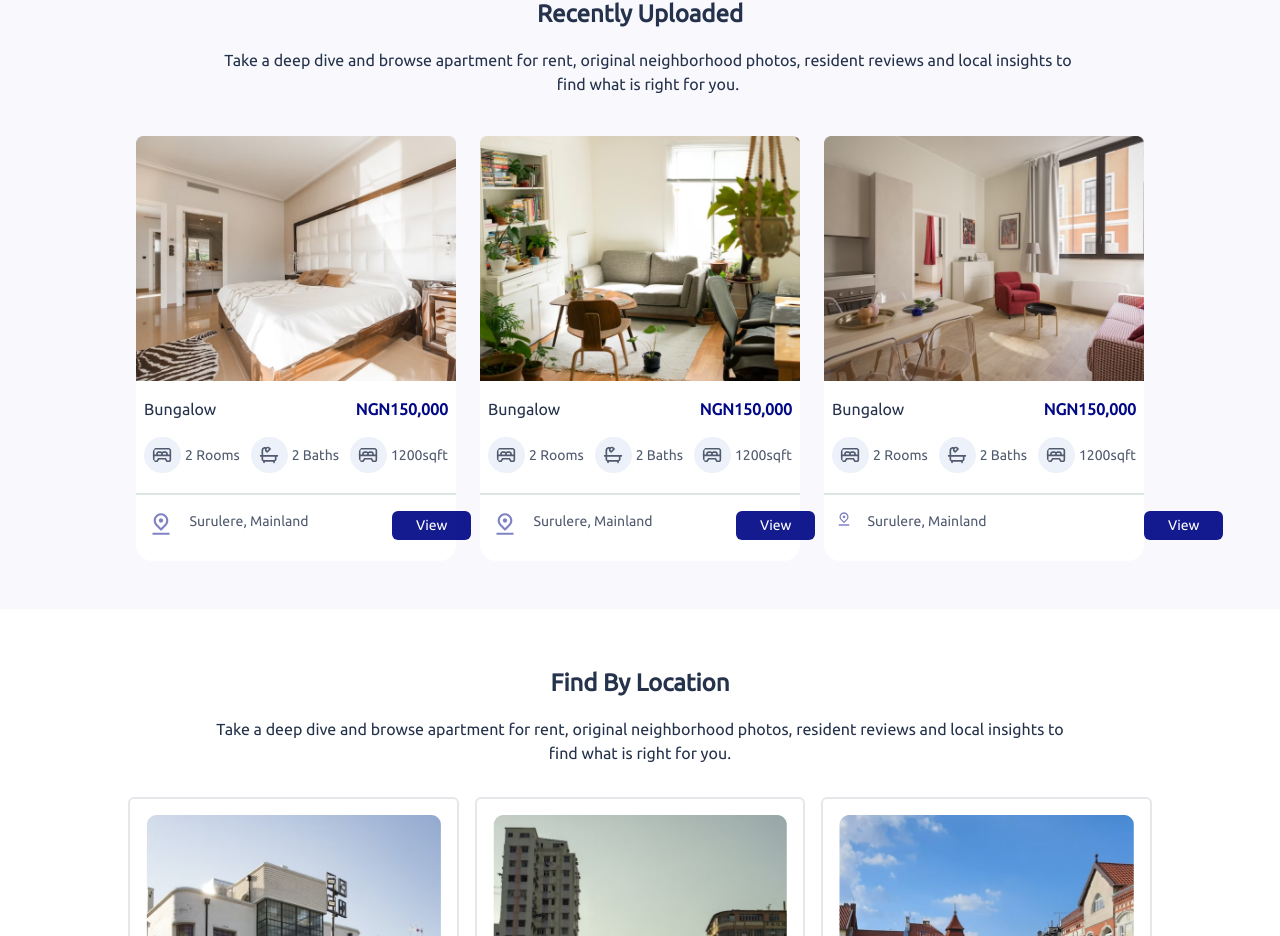
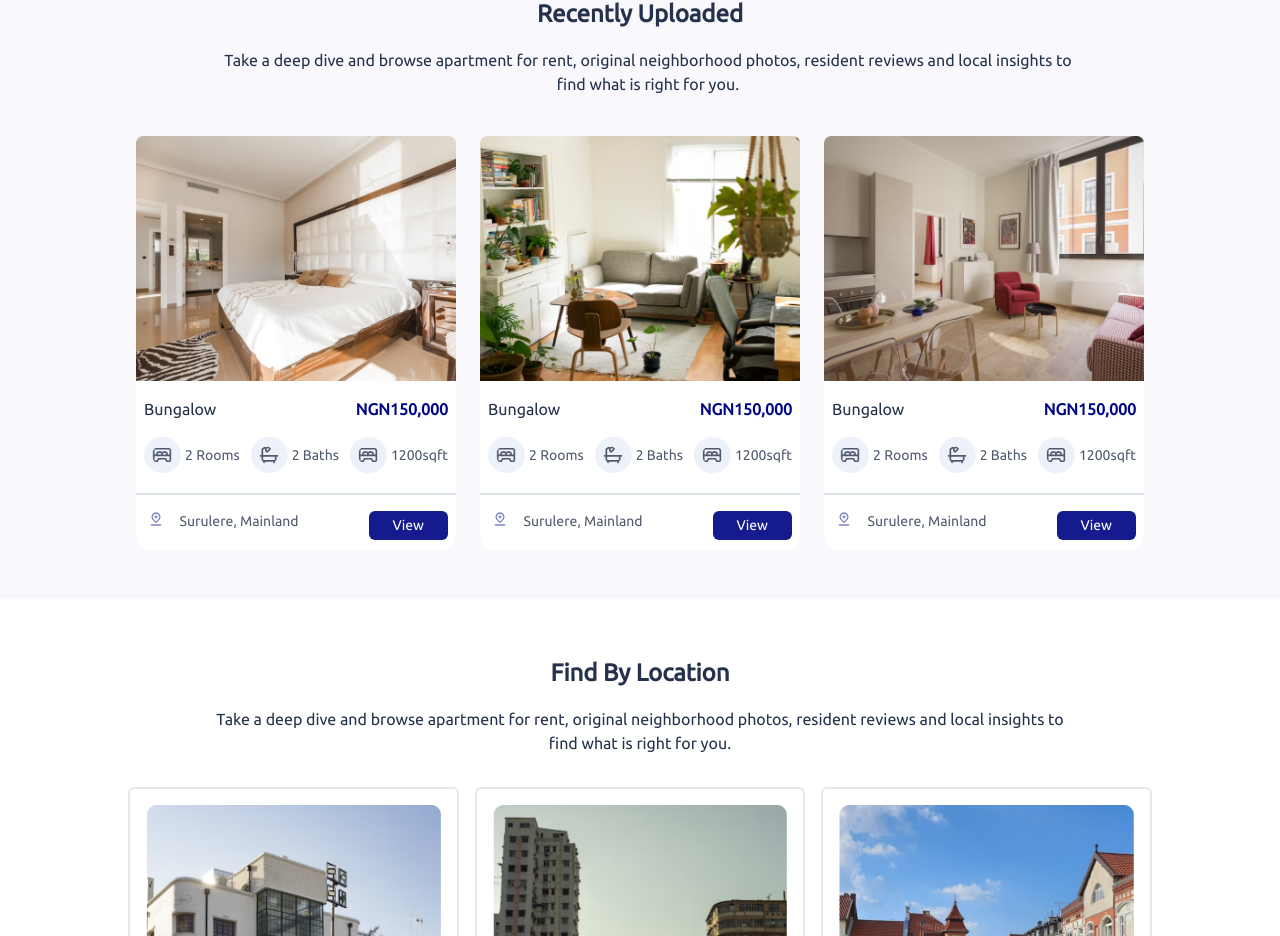
Before and after one commit to lazynerd-studios/Co-Habit-Landing, a React (Vite) app: page / in a window 1280 px wide. Shown: the part 1539-2475 px from the top of the page. Built offline with nearby package versions, Linux system fonts and the light colour scheme.

Commit message:
Update Home.jsx

```diff
--- a/src/Components/Home/Home.jsx
+++ b/src/Components/Home/Home.jsx
@@ -263,7 +263,9 @@ const Home = () => {
 
               {/* wider screen */}
               {/* <div className="laptop:flex tablet:flex hidden gap-4"> */}
-              <div className="laptop:grid tablet:mx-4 laptop:mx-0 tablet:grid laptop:grid-cols-3 grid-cols-1 tablet:grid-cols-2 tablet:gap-6 laptop:gap-6 ">
+              {/* {slides.map((item, index) => ( */}
+              <div key={index}
+                className="laptop:grid tablet:mx-4 laptop:mx-0 tablet:grid laptop:grid-cols-3 grid-cols-1 tablet:grid-cols-2 tablet:gap-6 laptop:gap-6 ">
                 {/* 01 */}
                 <div className="slide bg-white p-0 rounded-[1rem] mb-4">
                   <img src={Bungalow1} className=" w-full" alt="bungalow-1" />
@@ -299,16 +301,20 @@ const Home = () => {
                     </span>
                   </span>
 
-                  <img src={Line} className="mt-5 mb-4" alt="line" />
+                  <img src={Line} className="mt-5 mb-4 w-full" alt="line" />
 
+                  <span className="flex justify-between mr-2">
                     <span className="flex">
-                    <img src={LocationPin} className="pb-6 ml-3 laptop:w-[8%] tablet:w-[6%] w-[6%] opacity-50" alt="location-pin" />
+                      <img src={LocationPin} className="pb-6 ml-3 laptop:w-[8%] tablet:w-[6%] w-[12%] opacity-50" alt="location-pin" />
                       <p className="text-[#515B6F] ml-4 text-[0.875rem] font-normal">
                         {currentSlide.area}
                       </p>
-                    <a className="inline-block absolute cursor-pointer px-6 py-1 rounded-md border-none normal-case font-normal ml-[14.8rem] laptop:ml-[16rem] hover:bg-[#010886] bg-[#010886eb]  text-[white] text-[0.875rem]">
+                    </span>
+                    <span>
+                      <a className="inline-block cursor-pointer px-6 py-1 rounded-md border-none normal-case font-normal ml-[rem] laptop:ml-[rem] hover:bg-[#010886] bg-[#010886eb]  text-[white] text-[0.875rem]">
                         View
                       </a>
+                    </span>
                   </span>
                 </div>
                 {/* end of 01 */}
@@ -348,16 +354,20 @@ const Home = () => {
                     </span>
                   </span>
 
-                  <img src={Line} className="mt-5 mb-4" alt="line" />
+                  <img src={Line} className="mt-5 mb-4 w-full" alt="line" />
 
+                  <span className="flex justify-between mr-2">
                     <span className="flex">
-                    <img src={LocationPin} className="pb-6 ml-3 laptop:w-[8%] tablet:w-[6%] w-[6%] opacity-50" alt="location-pin" />
+                      <img src={LocationPin} className="pb-6 ml-3 laptop:w-[8%] tablet:w-[6%] w-[12%] opacity-50" alt="location-pin" />
                       <p className="text-[#515B6F] ml-4 text-[0.875rem] font-normal">
                         {currentSlide.area}
                       </p>
-                    <a className="inline-block absolute cursor-pointer px-6 py-1 rounded-md border-none normal-case font-normal ml-[14.8rem] laptop:ml-[16rem] hover:bg-[#010886] bg-[#010886eb]  text-[white] text-[0.875rem]">
+                    </span>
+                    <span>
+                      <a className="inline-block cursor-pointer px-6 py-1 rounded-md border-none normal-case font-normal ml-[rem] laptop:ml-[rem] hover:bg-[#010886] bg-[#010886eb]  text-[white] text-[0.875rem]">
                         View
                       </a>
+                    </span>
                   </span>
                 </div>
                 {/* end of 02 */}
@@ -399,7 +409,7 @@ const Home = () => {
 
                   <img src={Line} className="mt-5 mb-4 w-full" alt="line" />
 
-                  <span className="flex justify-between">
+                  <span className="flex justify-between mr-2">
                     <span className="flex">
                       <img src={LocationPin} className="pb-6 ml-3 laptop:w-[8%] tablet:w-[6%] w-[12%] opacity-50" alt="location-pin" />
                       <p className="text-[#515B6F] ml-4 text-[0.875rem] font-normal">
@@ -407,7 +417,7 @@ const Home = () => {
                       </p>
                     </span>
                     <span>
-                      <a className="inline-block absolute cursor-pointer px-6 py-1 rounded-md border-none normal-case font-normal ml-[rem] laptop:ml-[rem] hover:bg-[#010886] bg-[#010886eb]  text-[white] text-[0.875rem]">
+                      <a className="inline-block cursor-pointer px-6 py-1 rounded-md border-none normal-case font-normal ml-[rem] laptop:ml-[rem] hover:bg-[#010886] bg-[#010886eb]  text-[white] text-[0.875rem]">
                         View
                       </a>
                     </span>
@@ -416,13 +426,14 @@ const Home = () => {
                 {/* end of 03 */}
 
               </div>
+              {/* ))} */}
               {/* end of wide screen */}
 
               <button
-                className="btn  normal-case laptop:hidden tablet:hidden mx-[4.5rem] text-[#010886] font-bold leading-[1.8rem] rounded-none border-none bg-transparent hover:bg-transparent hover:">
+                className="btn  normal-case laptop:hidden tablet:hidden mx-[4.5rem] text-[#010886] font-bold leading-[1.8rem] rounded-none border-none bg-transparent hover:bg-transparent hover:" >
                 Show all apartment
                 <svg xmlns="http://www.w3.org/2000/svg" width="18" height="15" viewBox="0 0 18 15" fill="none"
-                  className="my-1">
+                  className="my-1" >
                   <path d="M16.75 7.72559L1.75 7.72559" stroke="#010886" strokeWidth="2" strokeLinecap="round" strokeLinejoin="round" />
                   <path d="M10.7002 1.70124L16.7502 7.72524L10.7002 13.7502" stroke="#010886" strokeWidth="2" strokeLinecap="round" strokeLinejoin="round" />
                 </svg>
@@ -616,8 +627,8 @@ const Home = () => {
         </div>
         {/* end of 'good reviews by customers' */}
 
-      </motion.div>
-    </section>
+      </motion.div >
+    </section >
   );
 };
 
```
Lines whose indentation alone changed are shown as unchanged.
